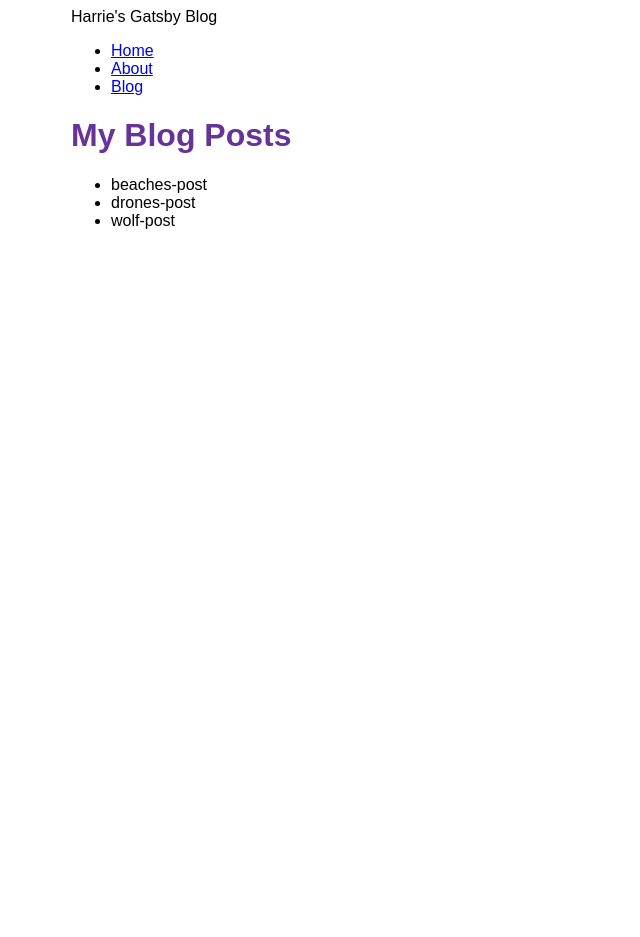
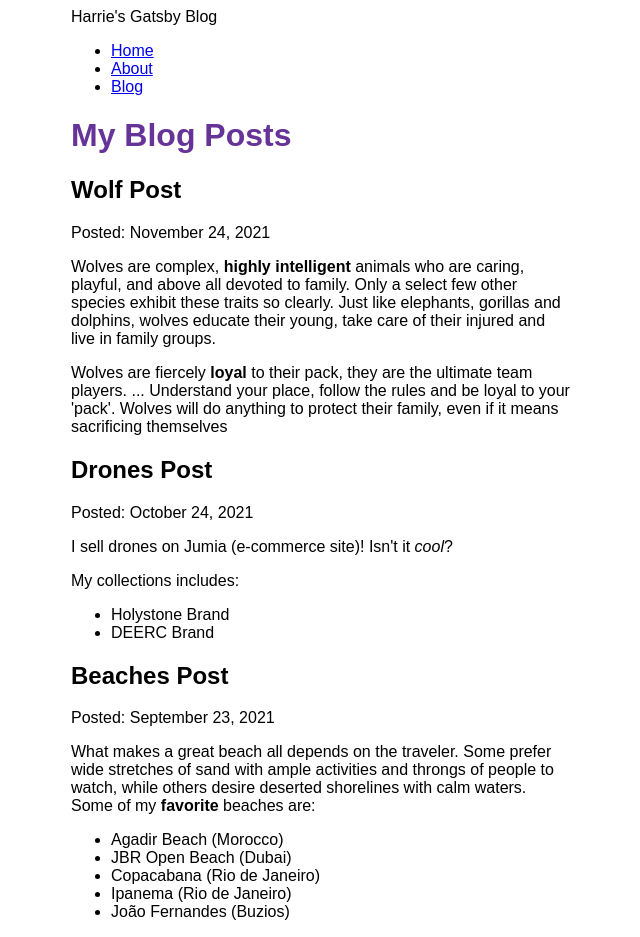
Before and after one commit to Harrytimbog/my-gatsby-blog, a Gatsby site: page /blog in a window 1280 px wide. Shown: the whole page, without its empty margins (319-959 px from the left). Before the commit the page ends 800 px from the top, so only its background shows below. Built offline with nearby package versions, Linux system fonts and the light colour scheme; Gatsby itself is replaced by a stand-in of ours.

Commit message:
Transform Data to use MDX

```diff
--- a/blog/beaches-post.mdx
+++ b/blog/beaches-post.mdx
@@ -0,0 +1,13 @@
+---
+title: "Beaches Post"
+date: "2021-09-23"
+---
+
+What makes a great beach all depends on the traveler. Some prefer wide stretches of sand with ample activities and throngs of people to watch, while others desire deserted shorelines with calm waters.
+Some of my **favorite** beaches are:
+
+* Agadir Beach (Morocco)
+* JBR Open Beach (Dubai)
+* Copacabana (Rio de Janeiro)
+* Ipanema (Rio de Janeiro)
+* João Fernandes (Buzios)
--- a/blog/drones-post.mdx
+++ b/blog/drones-post.mdx
@@ -0,0 +1,11 @@
+---
+title: "Drones Post"
+date: "2021-10-24"
+---
+
+I sell drones on Jumia (e-commerce site)! Isn't it *cool*?
+
+My collections includes:
+
+* Holystone Brand
+* DEERC Brand
--- a/blog/wolf-post.mdx
+++ b/blog/wolf-post.mdx
@@ -0,0 +1,8 @@
+---
+title: "Wolf Post"
+date: "2021-11-24"
+---
+
+Wolves are complex, **highly intelligent** animals who are caring, playful, and above all devoted to family. Only a select few other species exhibit these traits so clearly. Just like elephants, gorillas and dolphins, wolves educate their young, take care of their injured and live in family groups.
+
+Wolves are fiercely **loyal** to their pack, they are the ultimate team players. ... Understand your place, follow the rules and be loyal to your 'pack'. Wolves will do anything to protect their family, even if it means sacrificing themselves
--- a/gatsby-config.js
+++ b/gatsby-config.js
@@ -13,5 +13,6 @@ module.exports = {
         path: `${__dirname}/blog`,
       }
     },
+    "gatsby-plugin-mdx",
   ],
 };
--- a/package.json
+++ b/package.json
@@ -15,8 +15,11 @@
     "clean": "gatsby clean"
   },
   "dependencies": {
+    "@mdx-js/mdx": "^1.6.22",
+    "@mdx-js/react": "^1.6.22",
     "gatsby": "^4.2.0",
     "gatsby-plugin-image": "^2.2.0",
+    "gatsby-plugin-mdx": "^3.2.0",
     "gatsby-plugin-sharp": "^4.2.0",
     "gatsby-source-filesystem": "^4.2.0",
     "react": "^17.0.1",
--- a/src/pages/blog.js
+++ b/src/pages/blog.js
@@ -1,24 +1,34 @@
 import * as React from "react";
 import { graphql } from "gatsby";
+import { MDXRenderer } from "gatsby-plugin-mdx";
 import Layout from "../components/layout";
 
 const BlogPage = ({ data }) => {
   return (
     <Layout pageTitle="My Blog Posts">
-      <ul>
-        {data.allFile.nodes.map((node) => (
-          <li key={node.name}>{node.name}</li>
-        ))}
-      </ul>
+      {data.allMdx.nodes.map((node) => (
+        <article key={node.id}>
+          <h2>{node.frontmatter.title}</h2>
+          <p>Posted: {node.frontmatter.date}</p>
+          <MDXRenderer>
+            {node.body}
+          </MDXRenderer>
+        </article>
+      ))}
     </Layout>
   );
 };
 
 export const query = graphql`
   query {
-    allFile {
+    allMdx(sort: { fields: frontmatter___date, order: DESC }) {
       nodes {
-        name
+        frontmatter {
+          date(formatString: "MMMM D, YYYY")
+          title
+        }
+        id
+        body
       }
     }
   }
```
Also changed, not shown: 1 other file.
